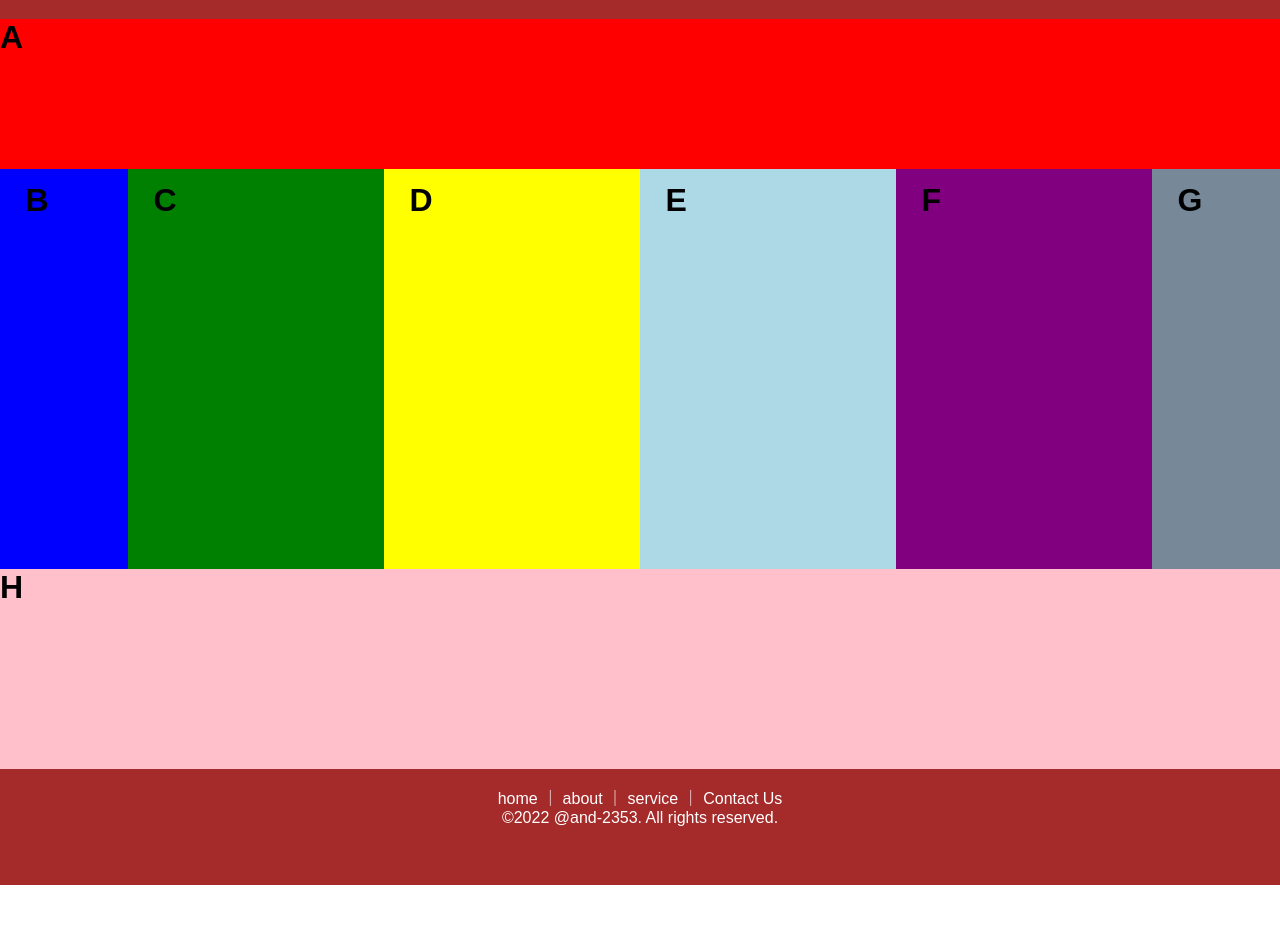
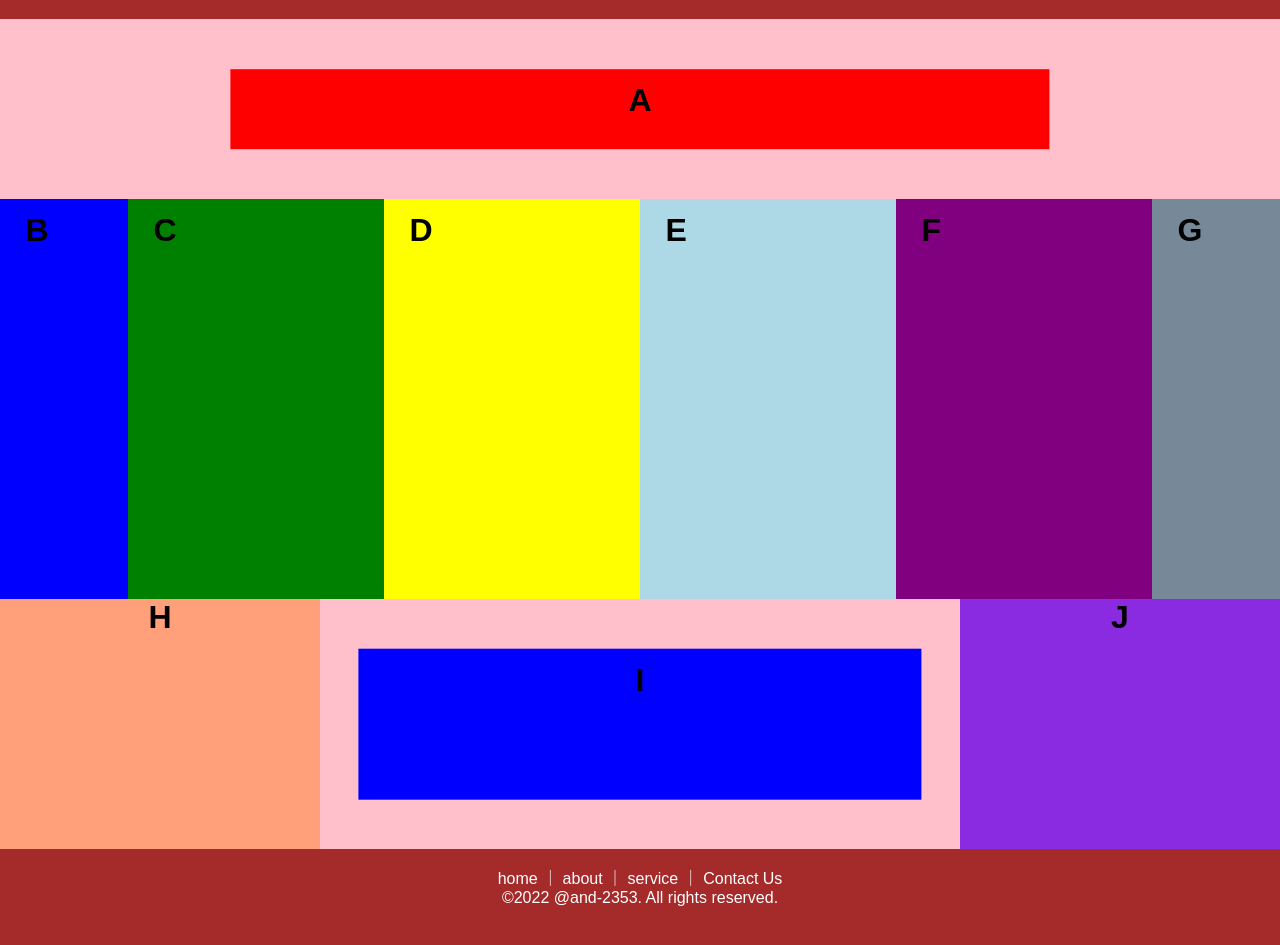
Before and after one commit to and-2353/ThomBrowne, a plain HTML site: page index.html in a window 1280 px wide. Shown: the part 71-1016 px from the top of the page. Before the commit the page ends 956 px from the top, so only its background shows below. Drawn offline with Linux system fonts and the light colour scheme.

Commit message:
arranged layout

```diff
--- a/index.html
+++ b/index.html
@@ -29,16 +29,24 @@
         <!----- /header ----->
 
         <!----- main ----->
-        <div id="a"><h1>A</h1></div>
-        <div class="div-flex">
-            <div id="b" class="flex-item"><h1>B</h1></div>
-            <div id="c" class="flex-item"><h1>C</h1></div>
-            <div id="d" class="flex-item"><h1>D</h1></div>
-            <div id="e" class="flex-item"><h1>E</h1></div>
-            <div id="f" class="flex-item"><h1>F</h1></div>
-            <div id="g" class="flex-item"><h1>G</h1></div>
+        <div class="div-top">
+            <div id="a" class="top-item"><h1>A</h1></div>
         </div>
-        <div id="h"><h1>H</h1></div>
+
+        <div class="div-mid">
+            <div id="b" class="mid-item"><h1>B</h1></div>
+            <div id="c" class="mid-item"><h1>C</h1></div>
+            <div id="d" class="mid-item"><h1>D</h1></div>
+            <div id="e" class="mid-item"><h1>E</h1></div>
+            <div id="f" class="mid-item"><h1>F</h1></div>
+            <div id="g" class="mid-item"><h1>G</h1></div>
+        </div>
+
+        <div class="div-bottom">
+            <div id="h" class="bottom-left-item"><h1>H</h1></div>
+            <div id="i" class="bottom-item"><h1>I</h1></div>
+            <div id="j" class="bottom-right-item"><h1>J</h1></div>
+        </div>
         <!----- /main ----->
 
         <!-- footer -->
--- a/style.css
+++ b/style.css
@@ -39,13 +39,31 @@ body {
     font-weight: 400;
 }
 
-.div-flex {
+.div-top{
+    display: flex;
+    height: 180px;
+    position: relative;
+    background-color: pink;
+}
+
+.div-top .top-item {
+    width: 60%;
+    height: 30%;
+    text-align: center;
+    padding: 1% 2%;
+    position: absolute;
+    top: 50%;
+    left: 50%;
+    transform: translate(-50%, -50%);
+}
+
+.div-mid {
     display: flex;
     height: 400px;
     background-color: aquamarine;
 }
 
-.div-flex .flex-item {
+.div-mid .mid-item {
     width: 10%;
     height: 100%;
     padding: 1% 2%;
@@ -54,7 +72,6 @@ body {
 
 #a {
     background-color: red;
-    height: 150px;
 }
 #b {
     background-color: blue;
@@ -81,8 +98,51 @@ body {
     width: 10%;
 }
 #h {
+    background-color: red;
+}
+#i {
+    background-color: blue;
+}
+#h {
+    background-color: lightsalmon;
+}
+
+.div-bottom{
+    display: flex;
+    height: 250px;
+    position: relative;
     background-color: pink;
-    height: 200px;
+}
+
+.div-bottom .bottom-left-item {
+    width: 25%;
+    height: 100%;
+    text-align: center;
+    background-color: blueviolet;
+    position: absolute;
+    top: 0%;
+    left: 0%;
+}
+
+.div-bottom .bottom-item {
+    width: 40%;
+    height: 50%;
+    text-align: center;
+    padding: 1% 2%;
+    position: absolute;
+    top: 50%;
+    left: 50%;
+    transform: translate(-50%, -50%);
+}
+
+.div-bottom .bottom-right-item {
+    width: 25%;
+    height: 100%;
+    text-align: center;
+    background-color: blueviolet;
+    position: absolute;
+    top: 0%;
+    right: 0%;
 }
 
 
```
